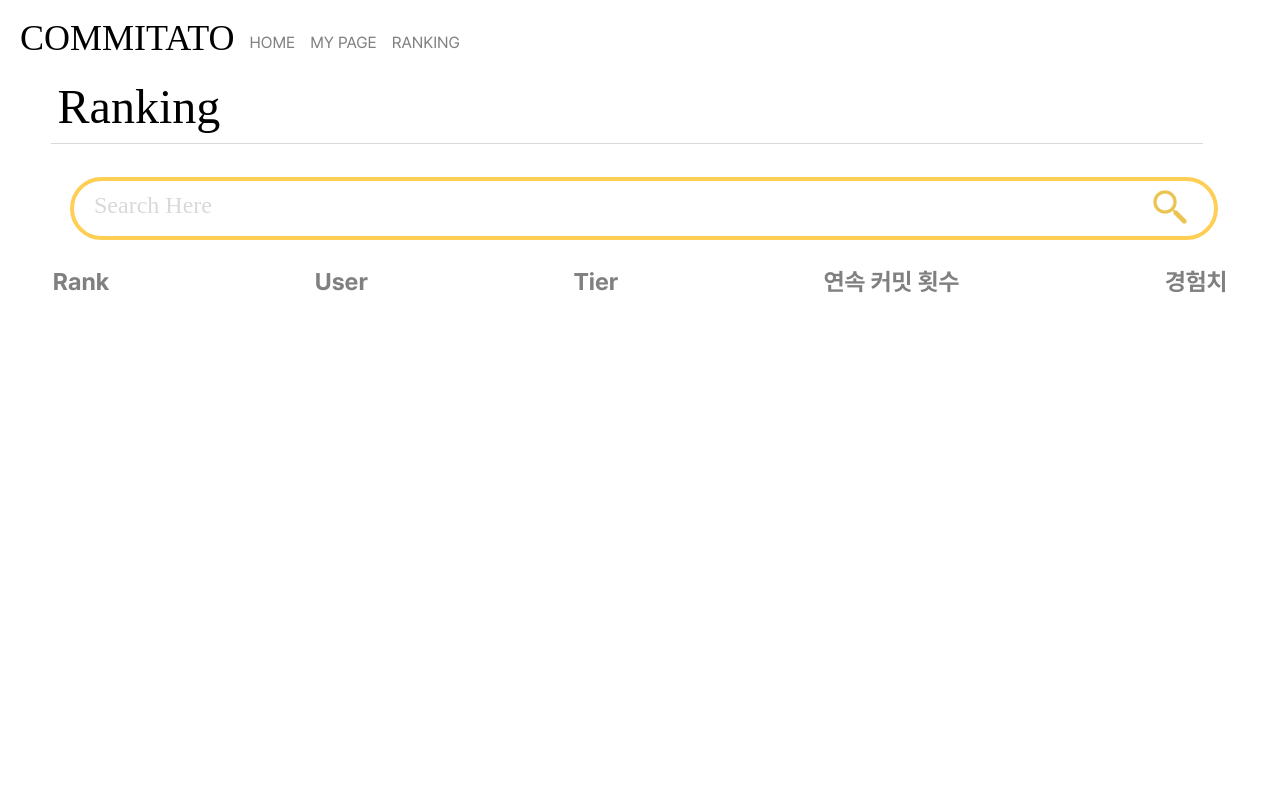
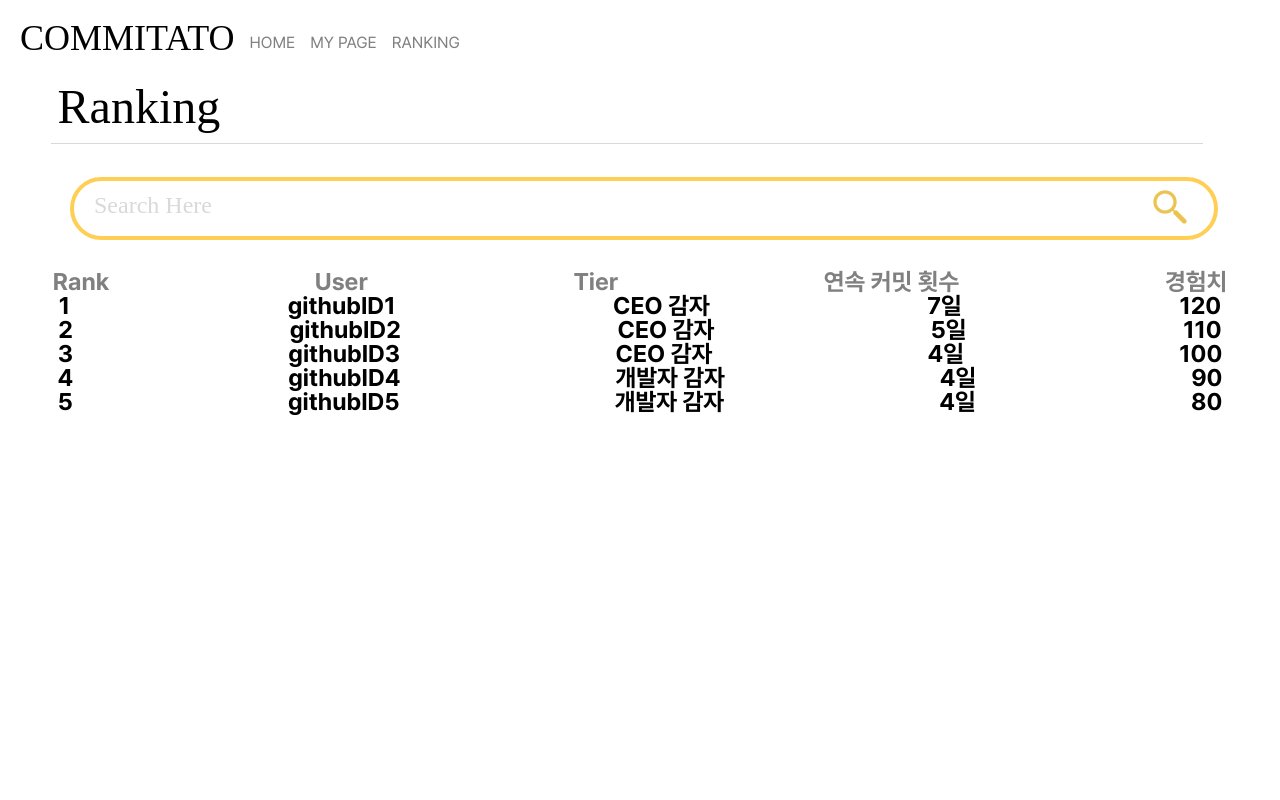
Before and after one commit to Leets-Official/commitato-FE, a React (Vite) app: page /ranking in a window 1280 px wide. Shown: the top 800 px of the page. Built offline with nearby package versions, Linux system fonts and the light colour scheme; a web font is replaced by a local one.

Commit message:
feat:mock data로 랭킹아이템 컴포넌트 렌더링

```diff
--- a/src/pages/RankingPage/components/RankingItem.jsx
+++ b/src/pages/RankingPage/components/RankingItem.jsx
@@ -0,0 +1,25 @@
+import styled from 'styled-components';
+
+const RankingItem = ({ id, rank, user, tier, commitDay, exp }) => {
+  return (
+    <ItemDiv>
+      <span>{rank}</span>
+      <span>{user}</span>
+      <span>{tier}</span>
+      <span>{commitDay}</span>
+      <span>{exp}</span>
+    </ItemDiv>
+  );
+};
+
+export default RankingItem;
+
+const ItemDiv = styled.div`
+  display: flex;
+  flex-direction: row;
+  justify-content: space-around;
+  gap: 100px;
+
+  font-family: ${({ theme }) => theme.FONT_FAMILY.pretendard[300]};
+  font-size: ${({ theme }) => theme.FONT_SIZE.medium};
+`;
--- a/src/pages/RankingPage/components/RankingList.jsx
+++ b/src/pages/RankingPage/components/RankingList.jsx
@@ -1,7 +1,52 @@
 import styled from 'styled-components';
+import RankingItem from './RankingItem';
+
+const rankingItems = [
+  {
+    id: 1,
+    rank: 1,
+    user: 'githubID1',
+    tier: 'CEO 감자',
+    commitDay: '7일',
+    exp: 120,
+  },
+  {
+    id: 2,
+    rank: 2,
+    user: 'githubID2',
+    tier: 'CEO 감자',
+    commitDay: '5일',
+    exp: 110,
+  },
+  {
+    id: 3,
+    rank: 3,
+    user: 'githubID3',
+    tier: 'CEO 감자',
+    commitDay: '4일',
+    exp: 100,
+  },
+  {
+    id: 4,
+    rank: 4,
+    user: 'githubID4',
+    tier: '개발자 감자',
+    commitDay: '4일',
+    exp: 90,
+  },
+  {
+    id: 5,
+    rank: 5,
+    user: 'githubID5',
+    tier: '개발자 감자',
+    commitDay: '4일',
+    exp: 80,
+  },
+];
 
 const RankingList = () => {
   return (
+    <>
       <ListDiv>
         <p>Rank</p>
         <p>User</p>
@@ -9,6 +54,13 @@ const RankingList = () => {
         <p>연속 커밋 횟수</p>
         <p>경험치</p>
       </ListDiv>
+      <div>
+        {rankingItems.map(item => {
+          return <RankingItem key={item.id} {...item} />;
+        })}
+      </div>
+      <RankingItem />
+    </>
   );
 };
 
```
Lines whose indentation alone changed are shown as unchanged.
